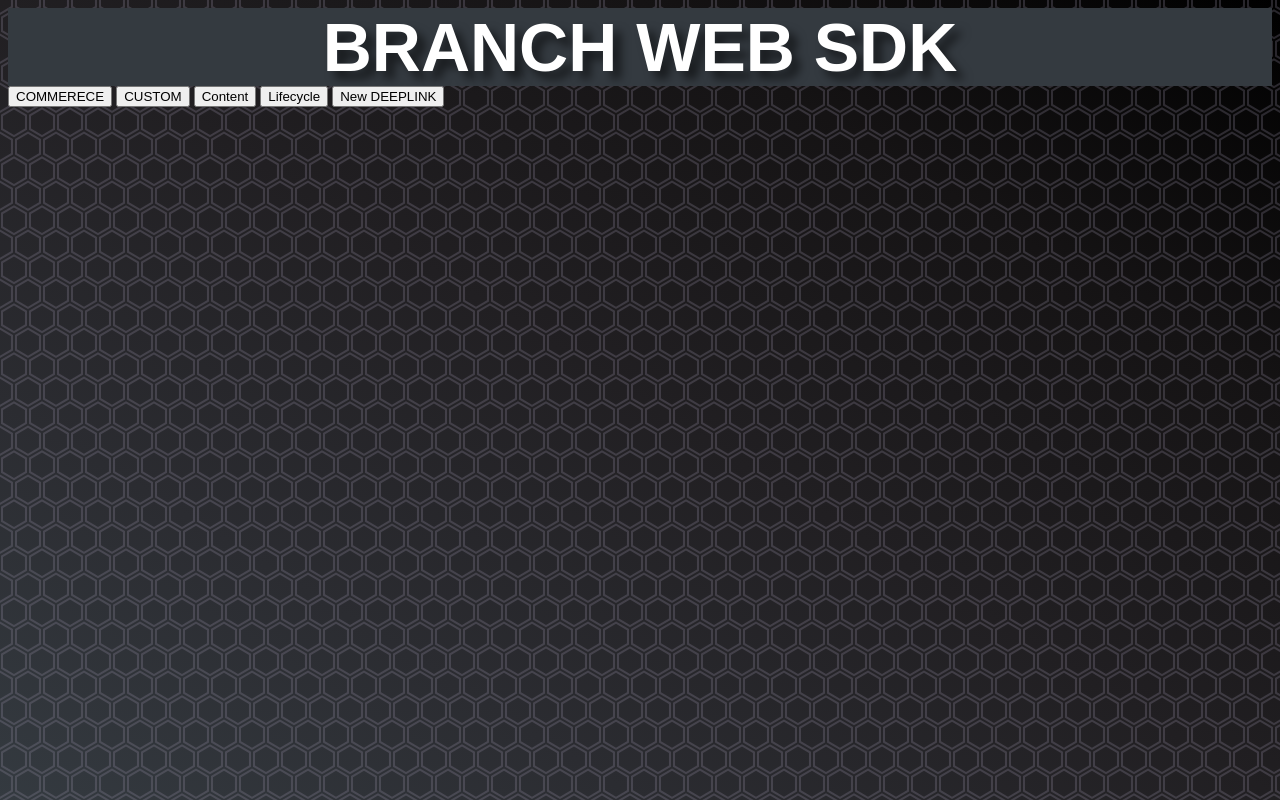
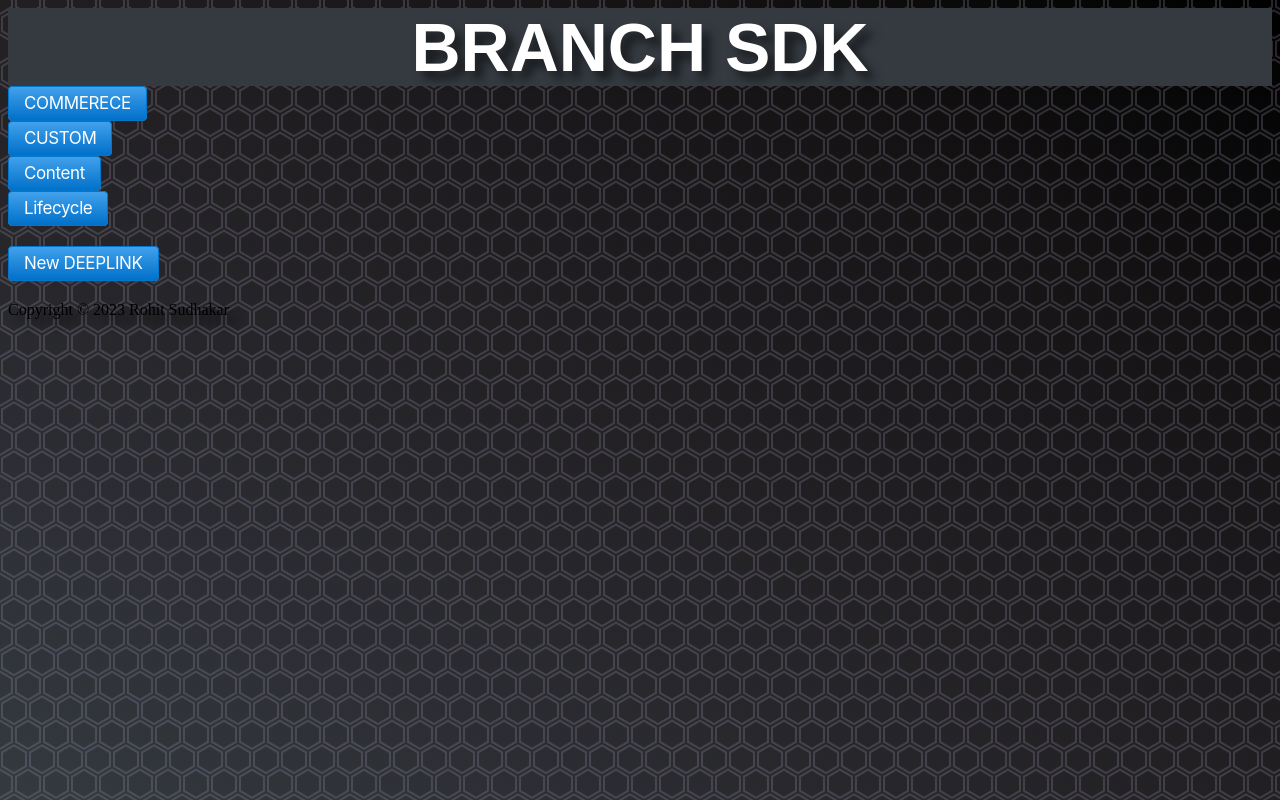
Before and after one commit to rohitsudhakarbranch/Branch_WEBSDK, a plain HTML site: page index.html in a window 1280 px wide. Drawn offline with Linux system fonts and the light colour scheme.

Commit message:
Update index.html

```diff
--- a/index.html
+++ b/index.html
@@ -7,26 +7,37 @@
 branch.init('key_live_gk3ZN4DhhcFOWsLnCkrQCjaowqlGmkJb');
     </script>
      <link rel="stylesheet" href="style.css">
-    <title>
-        My new project
-    </title>
+<body>
 
-    <body>
-        <script src="myscripts.js"></script>
-        <h1> BRANCH WEB SDK</h1>
-        <button onclick="SendCommereceEvent()">COMMERECE</button>
-        <button onclick="SendCUstomEvent()">CUSTOM</button>
-        <button onclick="SendContentEvent()">Content</button>
-        <button onclick="SendLifCEvent()">Lifecycle</button>
-        <button  onclick="CreateDeepLink()">New DEEPLINK</button>
-        <h2 id="Deeplink_button"></h2>
+    <div id="container">
+
+        <div id="header">
+            <h1>BRANCH SDK</h1>
+        </div>
+        <div id="content">
+        <button class="button-15" role="button" onclick="SendCommereceEvent()">COMMERECE</button>
+        <button class="button-15" role="button" onclick="SendCUstomEvent()">CUSTOM</button>
+        <button class="button-15" role="button" onclick="SendContentEvent()">Content</button>
+        <button class="button-15" role="button" onclick="SendLifCEvent()">Lifecycle</button>
         <h2 id="Purchase_Button"></h2>
+        <h2 id="Custom_Button"></h2>
         <h2 id="Content_Button"></h2>
-        <h2 id="Custom_Button"></h2>
          <h2 id="Lifecycle_Button"></h2>
 
+        <script src="scripts/myscripts.js"></script>
+        </div>
+        <div id="content2">
+            <button class="button-15" role="button" onclick="CreateDeepLink()">New DEEPLINK</button>
+            <h2 id="Deeplink_button"></h2>
+        </div>
+        <div id="footer">
+            Copyright &copy; 2023 Rohit Sudhakar
+        </div>
+    </div>
+    <script src="scripts/myscripts.js"></script>
 </body>
 </head>
 
 
+
 </html>
```
Lines whose indentation alone changed are shown as unchanged.
